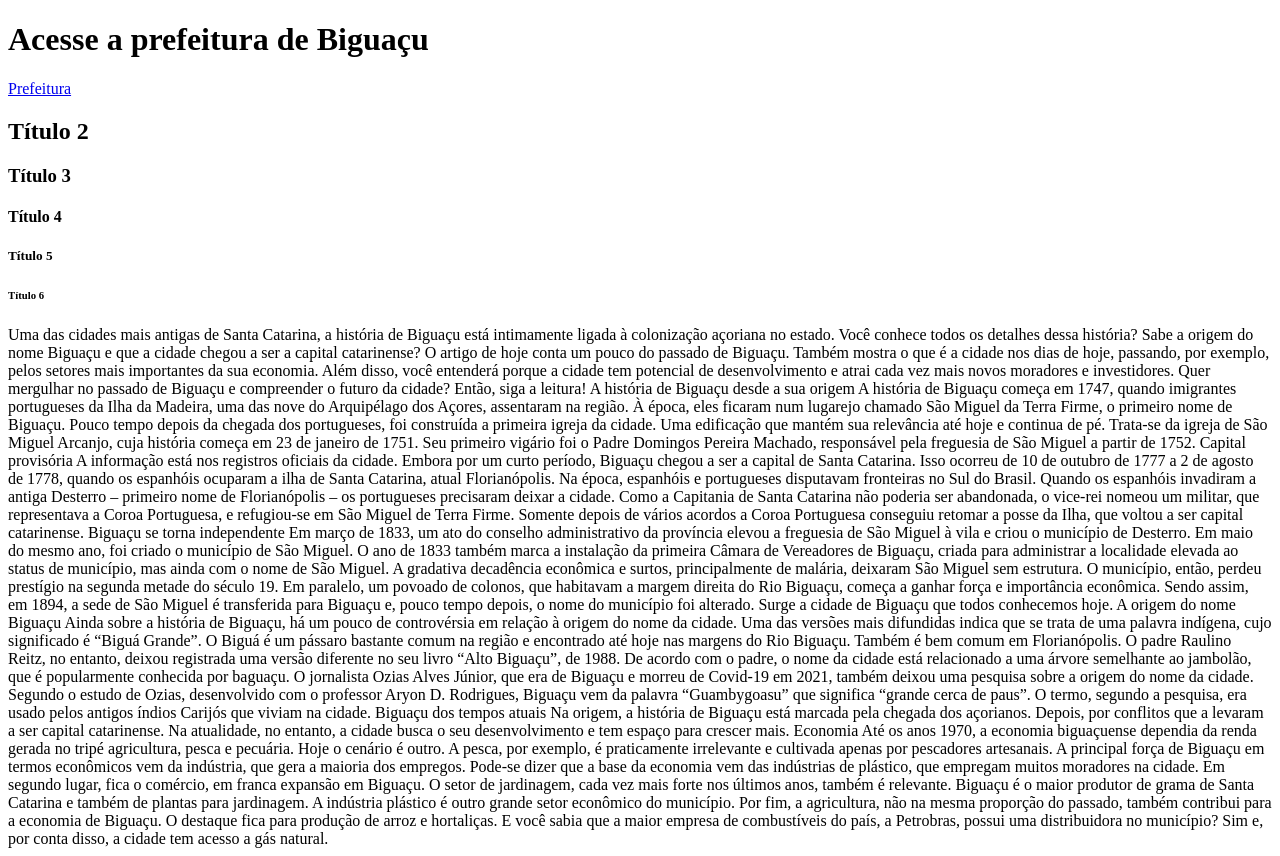
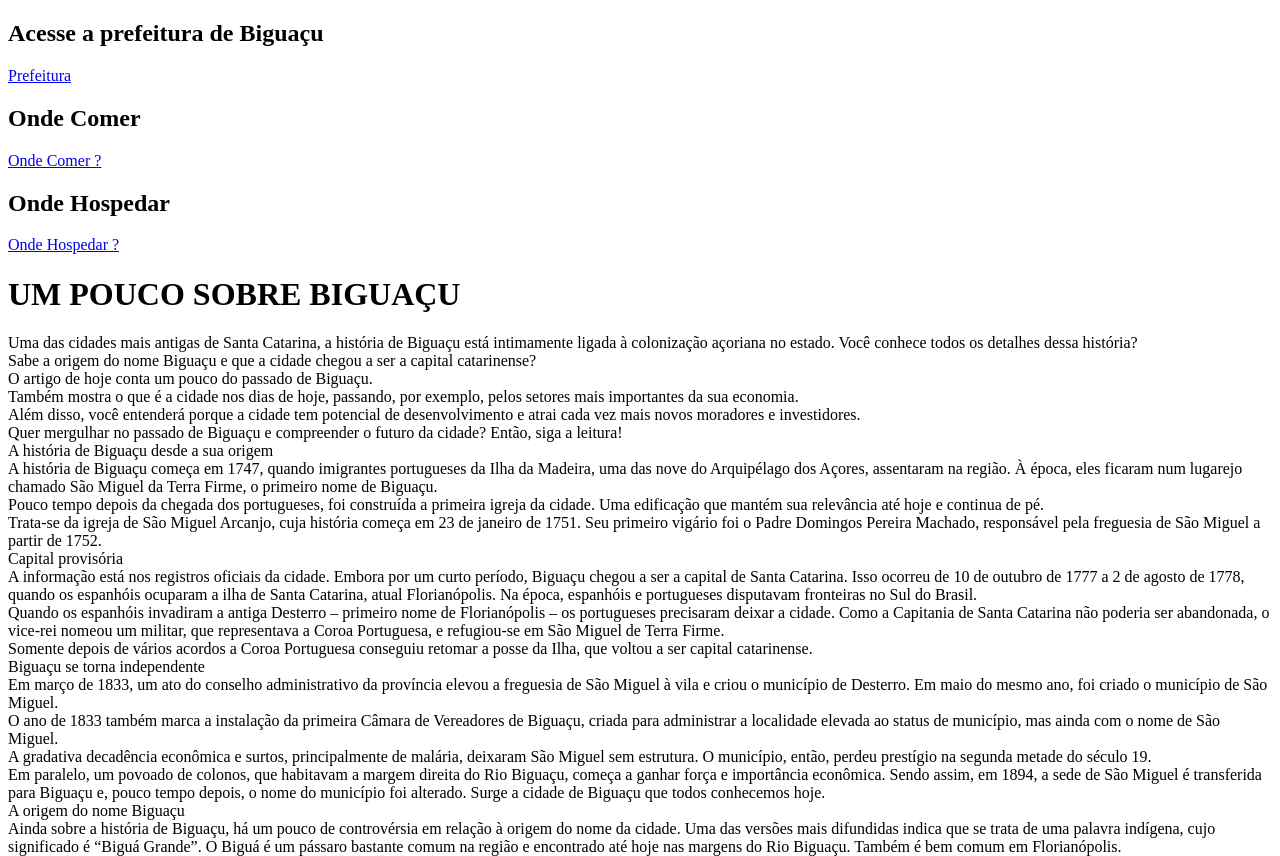
Before and after one commit to guiscience/html2, a plain HTML site: page index.html in a window 1280 px wide. Shown: the top 856 px of the page. Drawn offline with Linux system fonts and the light colour scheme.

Commit message:
exercicio 2 html

```diff
--- a/index.html
+++ b/index.html
@@ -7,61 +7,61 @@
 	</head>
 
 	<body>
-		<h1>Acesse a prefeitura de Biguaçu</h1> <!-- H1 é maior peso e h6 menor peso, com propriedade de título o que muda é o tamanho da fonte -->
+		<h2>Acesse a prefeitura de Biguaçu</h2> <!-- H1 é maior peso e h6 menor peso, com propriedade de título o que muda é o tamanho da fonte -->
 		<a href="https://bigua.sc.gov.br/" target="_blank"> Prefeitura </a>
-		<h2>Título 2</h2>
-		<h3>Título 3</h3>
-		<h4>Título 4</h4>
-		<h5>Título 5</h5>
-		<h6>Título 6</h6>
+		<h2>Onde Comer</h2>
+		<a href="https://www.tripadvisor.com.br/Restaurants-g2344313-Biguacu_State_of_Santa_Catarina.html" target="_blank"> Onde Comer ?</a>
+		<h2>Onde Hospedar</h2>
+		<a href="https://www.tripadvisor.com.br/Hotels-g2344313-Biguacu_State_of_Santa_Catarina-Hotels.html" target="_blank"> Onde Hospedar ?</a>
 
 		<!-- TAGS DE PARÁGRAFOS -->
-		<p> Uma das cidades mais antigas de Santa Catarina, a história de Biguaçu está intimamente ligada à colonização açoriana no estado. Você conhece todos os detalhes dessa história? Sabe a origem do nome Biguaçu e que a cidade chegou a ser a capital catarinense?
+		<h1> UM POUCO SOBRE BIGUAÇU </h1>
+		<p> Uma das cidades mais antigas de Santa Catarina, a história de Biguaçu está intimamente ligada à colonização açoriana no estado. Você conhece todos os detalhes dessa história? <br> Sabe a origem do nome Biguaçu e que a cidade chegou a ser a capital catarinense?<br>
 
 
-O artigo de hoje conta um pouco do passado de Biguaçu. Também mostra o que é a cidade nos dias de hoje, passando, por exemplo, pelos setores mais importantes da sua economia.
+O artigo de hoje conta um pouco do passado de Biguaçu. <br> Também mostra o que é a cidade nos dias de hoje, passando, por exemplo, pelos setores mais importantes da sua economia.<br>
 
-Além disso, você entenderá porque a cidade tem potencial de desenvolvimento e atrai cada vez mais novos moradores e investidores.
+Além disso, você entenderá porque a cidade tem potencial de desenvolvimento e atrai cada vez mais novos moradores e investidores. <br>
 
-Quer mergulhar no passado de Biguaçu e compreender o futuro da cidade? Então, siga a leitura!
+Quer mergulhar no passado de Biguaçu e compreender o futuro da cidade? Então, siga a leitura!<br>
 
 
 
-A história de Biguaçu desde a sua origem
-A história de Biguaçu começa em 1747, quando imigrantes portugueses da Ilha da Madeira, uma das nove do Arquipélago dos Açores, assentaram na região. À época, eles ficaram num lugarejo chamado São Miguel da Terra Firme, o primeiro nome de Biguaçu.
+A história de Biguaçu desde a sua origem <br>
+A história de Biguaçu começa em 1747, quando imigrantes portugueses da Ilha da Madeira, uma das nove do Arquipélago dos Açores, assentaram na região. À época, eles ficaram num lugarejo chamado São Miguel da Terra Firme, o primeiro nome de Biguaçu.<br>
 
-Pouco tempo depois da chegada dos portugueses, foi construída a primeira igreja da cidade. Uma edificação que mantém sua relevância até hoje e continua de pé.
+Pouco tempo depois da chegada dos portugueses, foi construída a primeira igreja da cidade. Uma edificação que mantém sua relevância até hoje e continua de pé. <br>
 
-Trata-se da igreja de São Miguel Arcanjo, cuja história começa em 23 de janeiro de 1751. Seu primeiro vigário foi o Padre Domingos Pereira Machado, responsável pela freguesia de São Miguel a partir de 1752.
+Trata-se da igreja de São Miguel Arcanjo, cuja história começa em 23 de janeiro de 1751. Seu primeiro vigário foi o Padre Domingos Pereira Machado, responsável pela freguesia de São Miguel a partir de 1752.<br>
 
 
 
-Capital provisória
-A informação está nos registros oficiais da cidade. Embora por um curto período, Biguaçu chegou a ser a capital de Santa Catarina. Isso ocorreu de 10 de outubro de 1777 a 2 de agosto de 1778, quando os espanhóis ocuparam a ilha de Santa Catarina, atual Florianópolis. Na época, espanhóis e portugueses disputavam fronteiras no Sul do Brasil.
+Capital provisória<br>
+A informação está nos registros oficiais da cidade. Embora por um curto período, Biguaçu chegou a ser a capital de Santa Catarina. Isso ocorreu de 10 de outubro de 1777 a 2 de agosto de 1778, quando os espanhóis ocuparam a ilha de Santa Catarina, atual Florianópolis. Na época, espanhóis e portugueses disputavam fronteiras no Sul do Brasil.<br>
 
-Quando os espanhóis invadiram a antiga Desterro – primeiro nome de Florianópolis – os portugueses precisaram deixar a cidade. Como a Capitania de Santa Catarina não poderia ser abandonada, o vice-rei nomeou um militar, que representava a Coroa Portuguesa, e refugiou-se em São Miguel de Terra Firme.
+Quando os espanhóis invadiram a antiga Desterro – primeiro nome de Florianópolis – os portugueses precisaram deixar a cidade. Como a Capitania de Santa Catarina não poderia ser abandonada, o vice-rei nomeou um militar, que representava a Coroa Portuguesa, e refugiou-se em São Miguel de Terra Firme.<br>
 
-Somente depois de vários acordos a Coroa Portuguesa conseguiu retomar a posse da Ilha, que voltou a ser capital catarinense.
+Somente depois de vários acordos a Coroa Portuguesa conseguiu retomar a posse da Ilha, que voltou a ser capital catarinense.<br>
 
 
 
-Biguaçu se torna independente
-Em março de 1833, um ato do conselho administrativo da província elevou a freguesia de São Miguel à vila e criou o município de Desterro. Em maio do mesmo ano, foi criado o município de São Miguel.
+Biguaçu se torna independente<br>
+Em março de 1833, um ato do conselho administrativo da província elevou a freguesia de São Miguel à vila e criou o município de Desterro. Em maio do mesmo ano, foi criado o município de São Miguel.<br>
 
-O ano de 1833 também marca a instalação da primeira Câmara de Vereadores de Biguaçu, criada para administrar a localidade elevada ao status de município, mas ainda com o nome de São Miguel.
+O ano de 1833 também marca a instalação da primeira Câmara de Vereadores de Biguaçu, criada para administrar a localidade elevada ao status de município, mas ainda com o nome de São Miguel. <br>
 
-A gradativa decadência econômica e surtos, principalmente de malária, deixaram São Miguel sem estrutura. O município, então, perdeu prestígio na segunda metade do século 19.
+A gradativa decadência econômica e surtos, principalmente de malária, deixaram São Miguel sem estrutura. O município, então, perdeu prestígio na segunda metade do século 19. <br>
 
-Em paralelo, um povoado de colonos, que habitavam a margem direita do Rio Biguaçu, começa a ganhar força e importância econômica. Sendo assim, em 1894, a sede de São Miguel é transferida para Biguaçu e, pouco tempo depois, o nome do município foi alterado. Surge a cidade de Biguaçu que todos conhecemos hoje.
+Em paralelo, um povoado de colonos, que habitavam a margem direita do Rio Biguaçu, começa a ganhar força e importância econômica. Sendo assim, em 1894, a sede de São Miguel é transferida para Biguaçu e, pouco tempo depois, o nome do município foi alterado. Surge a cidade de Biguaçu que todos conhecemos hoje.<br>
 
 
 
-A origem do nome Biguaçu
-Ainda sobre a história de Biguaçu, há um pouco de controvérsia em relação à origem do nome da cidade. Uma das versões mais difundidas indica que se trata de uma palavra indígena, cujo significado é “Biguá Grande”. O Biguá é um pássaro bastante comum na região e encontrado até hoje nas margens do Rio Biguaçu. Também é bem comum em Florianópolis.
+A origem do nome Biguaçu<br>
+Ainda sobre a história de Biguaçu, há um pouco de controvérsia em relação à origem do nome da cidade. Uma das versões mais difundidas indica que se trata de uma palavra indígena, cujo significado é “Biguá Grande”. O Biguá é um pássaro bastante comum na região e encontrado até hoje nas margens do Rio Biguaçu. Também é bem comum em Florianópolis.<br>
 
-O padre Raulino Reitz, no entanto, deixou registrada uma versão diferente no seu livro “Alto Biguaçu”, de 1988. De acordo com o padre, o nome da cidade está relacionado a uma árvore semelhante ao jambolão, que é popularmente conhecida por baguaçu.
+O padre Raulino Reitz, no entanto, deixou registrada uma versão diferente no seu livro “Alto Biguaçu”, de 1988. De acordo com o padre, o nome da cidade está relacionado a uma árvore semelhante ao jambolão, que é popularmente conhecida por baguaçu.<br>
 
-O jornalista Ozias Alves Júnior, que era de Biguaçu e morreu de Covid-19 em 2021, também deixou uma pesquisa sobre a origem do nome da cidade. Segundo o estudo de Ozias, desenvolvido com o professor Aryon D. Rodrigues, Biguaçu vem da palavra “Guambygoasu” que significa “grande cerca de paus”. O termo, segundo a pesquisa, era usado pelos antigos índios Carijós que viviam na cidade.
+O jornalista Ozias Alves Júnior, que era de Biguaçu e morreu de Covid-19 em 2021, também deixou uma pesquisa sobre a origem do nome da cidade. Segundo o estudo de Ozias, desenvolvido com o professor Aryon D. Rodrigues, Biguaçu vem da palavra “Guambygoasu” que significa “grande cerca de paus”. O termo, segundo a pesquisa, era usado pelos antigos índios Carijós que viviam na cidade.<br>
 
 
 
```
